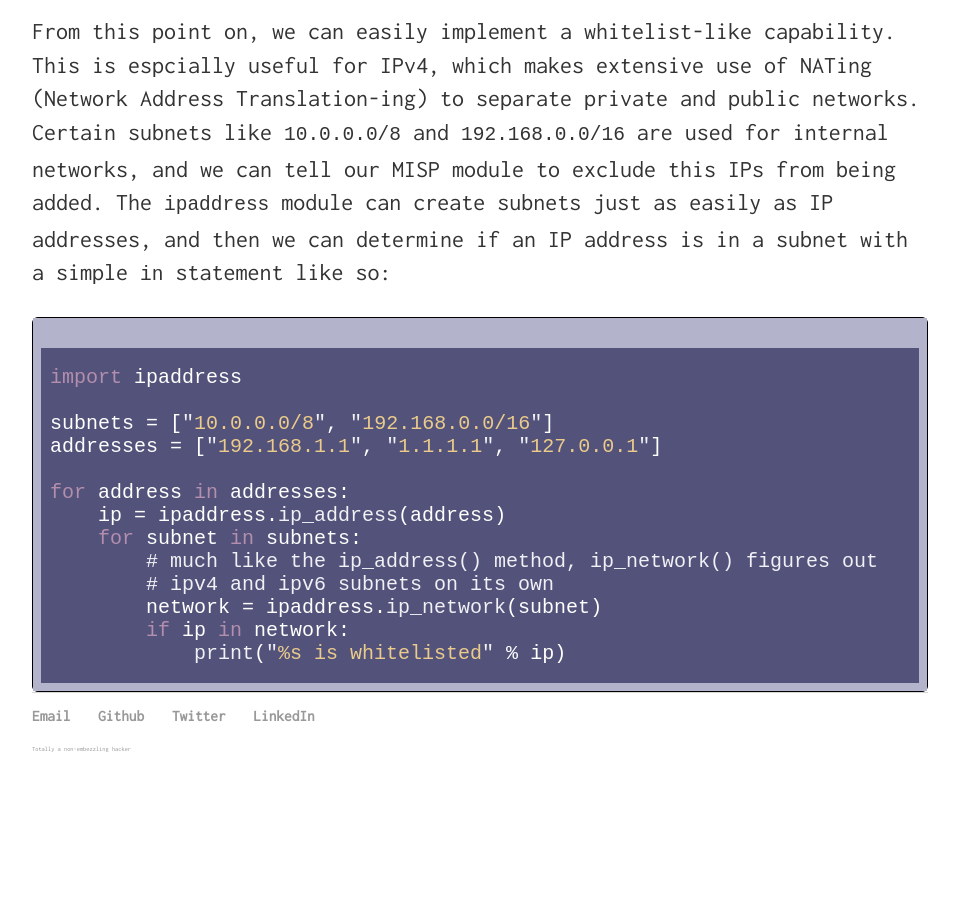
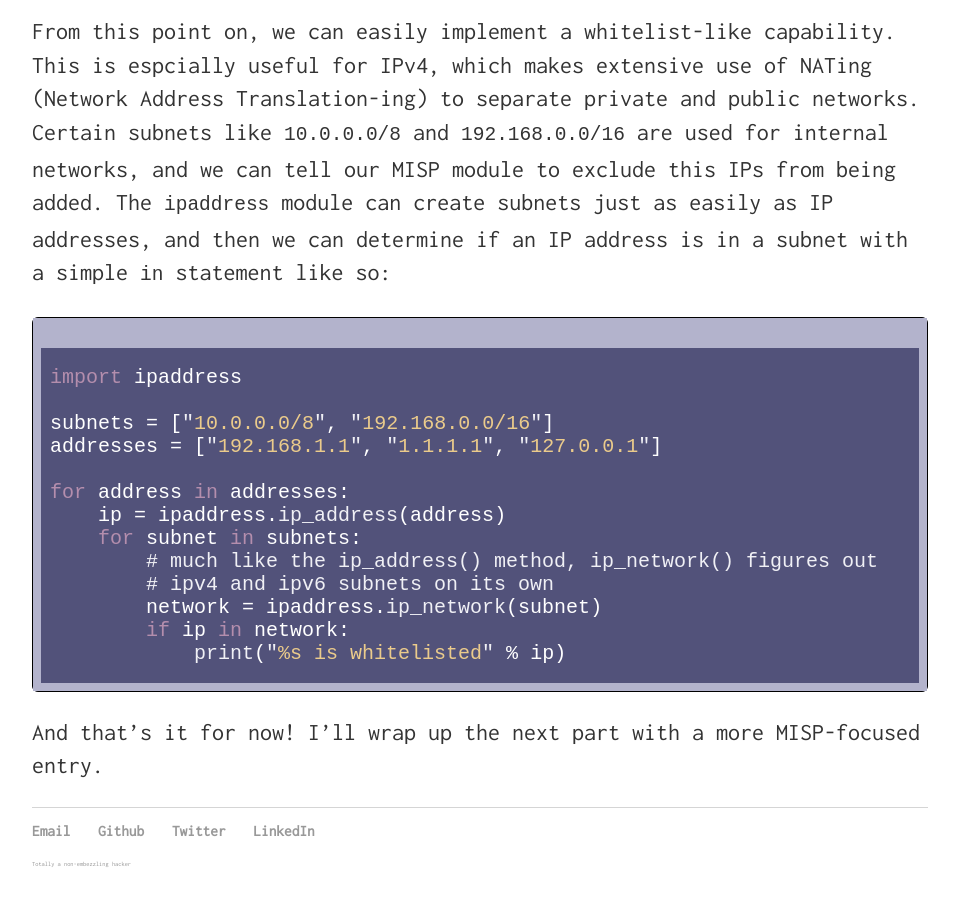
Before and after one commit to infosec-intern/infosec-intern.github.io, a Jekyll site: the page built from _posts/2017-07-20-dpkt-+-python3-pt2.md, in a window 1280 px wide and 900 px high, scrolled down 1766 px. Shown: the whole window, without its empty margins (160-1119 px from the left). Built offline with Jekyll 4.4.1, drawn with Linux system fonts in a browser that asks for light colours; before the commit the page ends 2551 px from its top, so only the background shows below that.

Commit message:
added conclusion to part 2

````diff
--- a/_posts/2017-07-20-dpkt-+-python3-pt2.md
+++ b/_posts/2017-07-20-dpkt-+-python3-pt2.md
@@ -65,3 +65,5 @@ for address in addresses:
         if ip in network:
             print("%s is whitelisted" % ip)
 ```
+
+And that's it for now! I'll wrap up the next part with a more MISP-focused entry.
````
